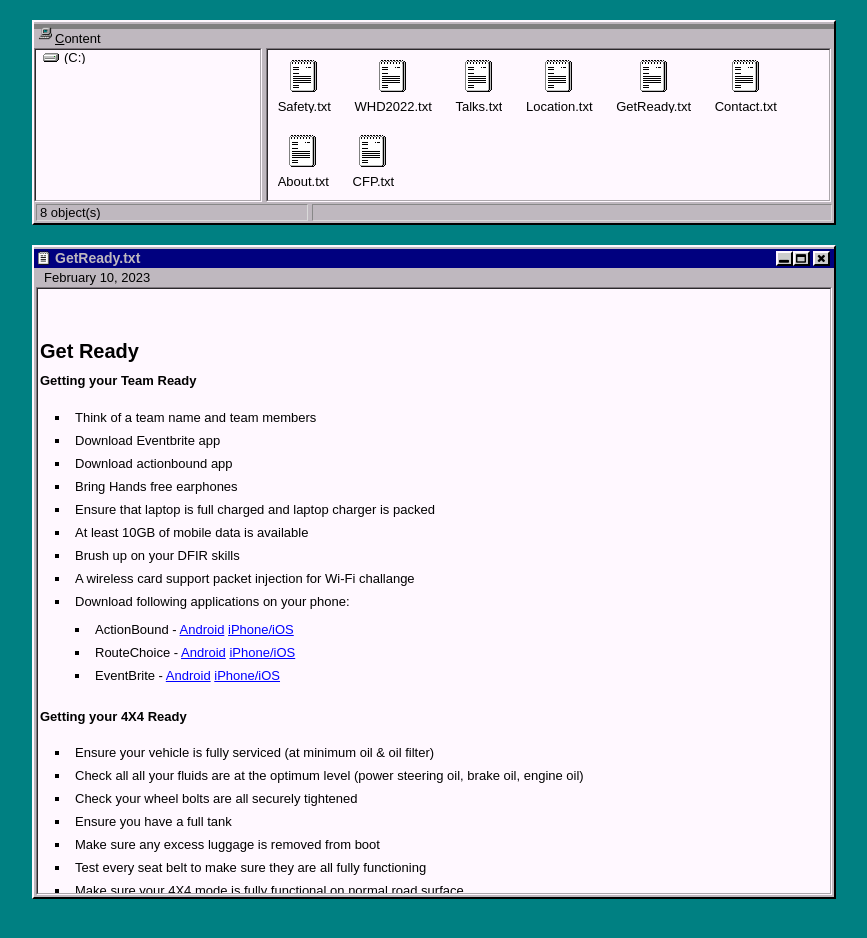
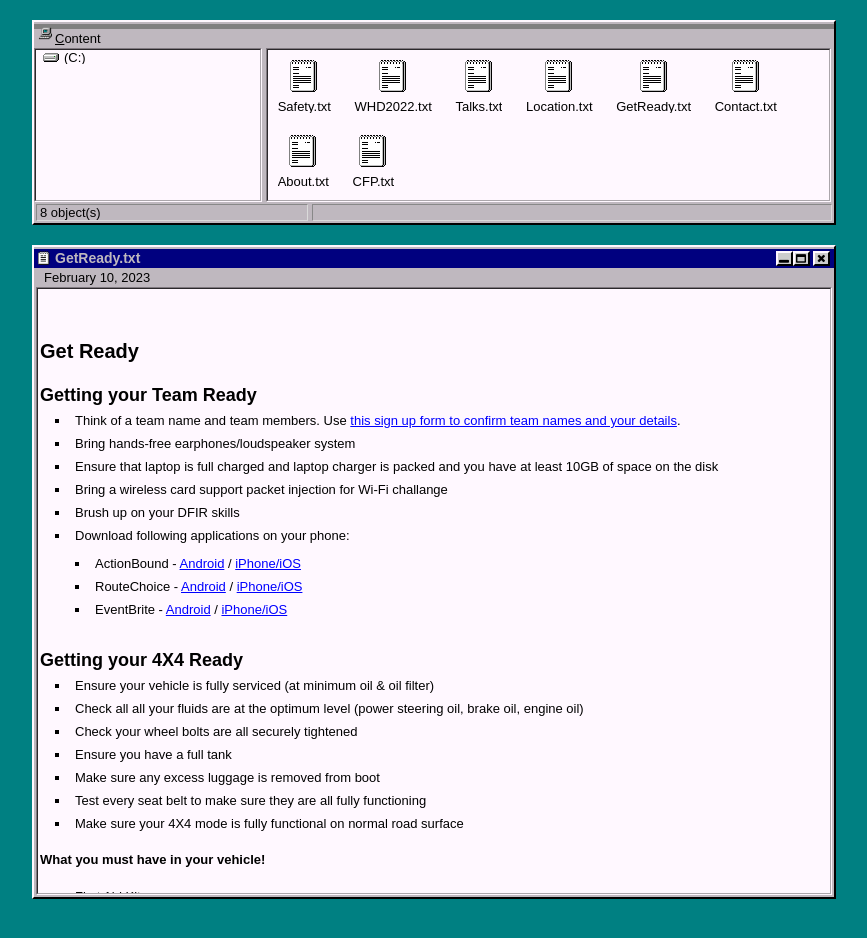
Before and after one commit to WhiteHatDesertOrg/whitehatdesert.github.io, a Jekyll site: the page built from _posts/2023-02-10-getready.md, in a window 1280 px wide. Shown: the top 938 px of the page, without its empty margins (206-1073 px from the left). Built offline with Jekyll 4.4.1, drawn with Linux system fonts in a browser that asks for light colours.

Commit message:
Update 2023-02-10-getready.md

```diff
--- a/_posts/2023-02-10-getready.md
+++ b/_posts/2023-02-10-getready.md
@@ -6,22 +6,19 @@ tags: About
 
 # Get Ready
 
-**Getting your Team Ready**
+## Getting your Team Ready
 
-* Think of a team name and team members
-* Download Eventbrite app
-* Download actionbound app
-* Bring Hands free earphones
-* Ensure that laptop is full charged and laptop charger is packed
-* At least 10GB of mobile data is available
+* Think of a team name and team members. Use [this sign up form to confirm team names and your details](https://forms.office.com/e/EAx5SNHMbG).
+* Bring hands-free earphones/loudspeaker system
+* Ensure that laptop is full charged and laptop charger is packed and you have at least 10GB of space on the disk
+* Bring a wireless card support packet injection for Wi-Fi challange
 * Brush up on your DFIR skills
-* A wireless card support packet injection for Wi-Fi challange
 * Download following applications on your phone:
-  * ActionBound - [Android](https://play.google.com/store/apps/details?id=de.actionbound&hl=en_US&gl=US)  [iPhone/iOS](https://apps.apple.com/us/app/actionbound/id582660833)
-  * RouteChoice - [Android](https://play.google.com/store/apps/details?id=com.routechoices.routechoicestracker&hl=en_US&gl=US)  [iPhone/iOS](https://apps.apple.com/id/app/routechoices-tracker/id1570437272)
-  * EventBrite - [Android](https://play.google.com/store/apps/details?id=com.eventbrite.attendee&hl=en_US&gl=US)  [iPhone/iOS](https://apps.apple.com/us/app/eventbrite/id487922291)
+  * ActionBound - [Android](https://play.google.com/store/apps/details?id=de.actionbound&hl=en_US&gl=US)   /   [iPhone/iOS](https://apps.apple.com/us/app/actionbound/id582660833)
+  * RouteChoice - [Android](https://play.google.com/store/apps/details?id=com.routechoices.routechoicestracker&hl=en_US&gl=US)   /   [iPhone/iOS](https://apps.apple.com/id/app/routechoices-tracker/id1570437272)
+  * EventBrite - [Android](https://play.google.com/store/apps/details?id=com.eventbrite.attendee&hl=en_US&gl=US)   /   [iPhone/iOS](https://apps.apple.com/us/app/eventbrite/id487922291)
 
-**Getting your 4X4 Ready**
+## Getting your 4X4 Ready
 
 * Ensure your vehicle is fully serviced (at minimum oil & oil filter)
 * Check all all your fluids are at the optimum level (power steering oil, brake oil, engine oil)
```
